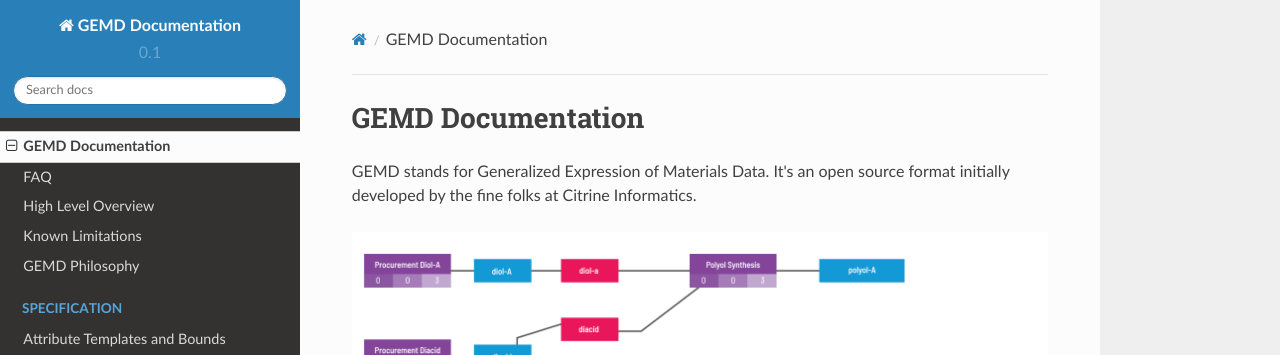
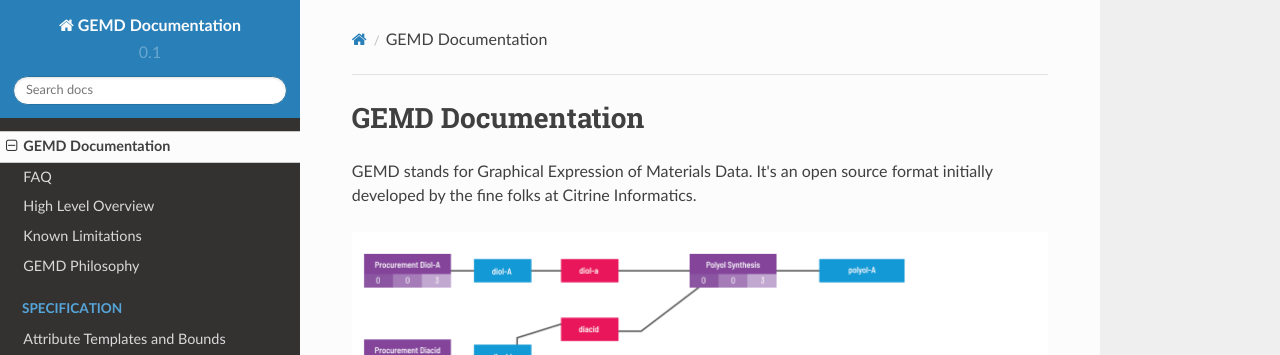
Before and after one commit to CitrineInformatics/gemd-docs, an MkDocs documentation site: the page built from docs/README.md, in a window 1280 px wide and 900 px high. Shown: the top 355 px of the window. Built offline with MkDocs 1.6.1, drawn with Linux system fonts in a browser that asks for light colours; nearby versions of some CDN libraries.

Commit message:
Propagated "Graphical" renaming

```diff
--- a/docs/README.md
+++ b/docs/README.md
@@ -1,6 +1,6 @@
 # GEMD Documentation
 
-GEMD stands for Generalized Expression of Materials Data. It's an open source format initially developed by the fine folks at Citrine Informatics.
+GEMD stands for Graphical Expression of Materials Data. It's an open source format initially developed by the fine folks at Citrine Informatics.
 
 ![Material Graph](img/FORMULATIONS_ILLS_2.png)
 
```
Also changed, not shown: README.md (+1 -1 lines), docs/high-level-overview.md (+1 -1 lines).
